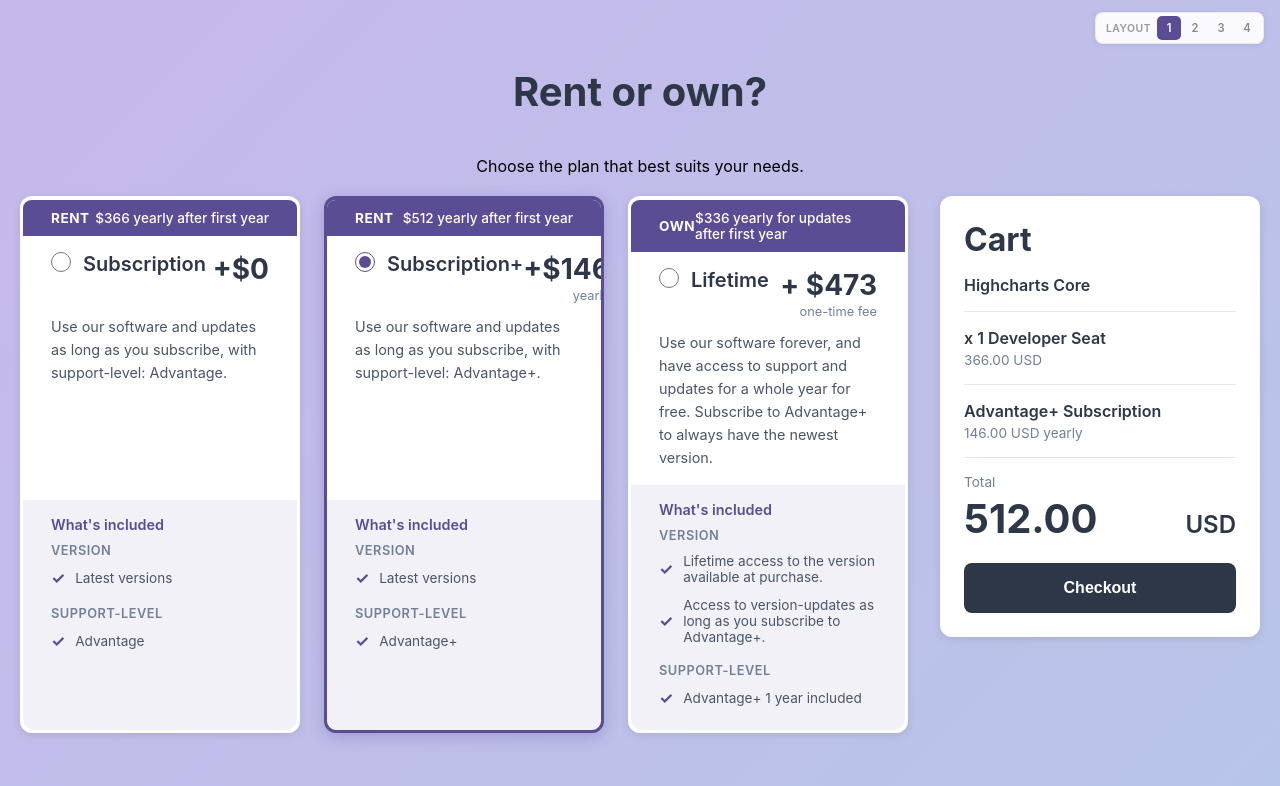
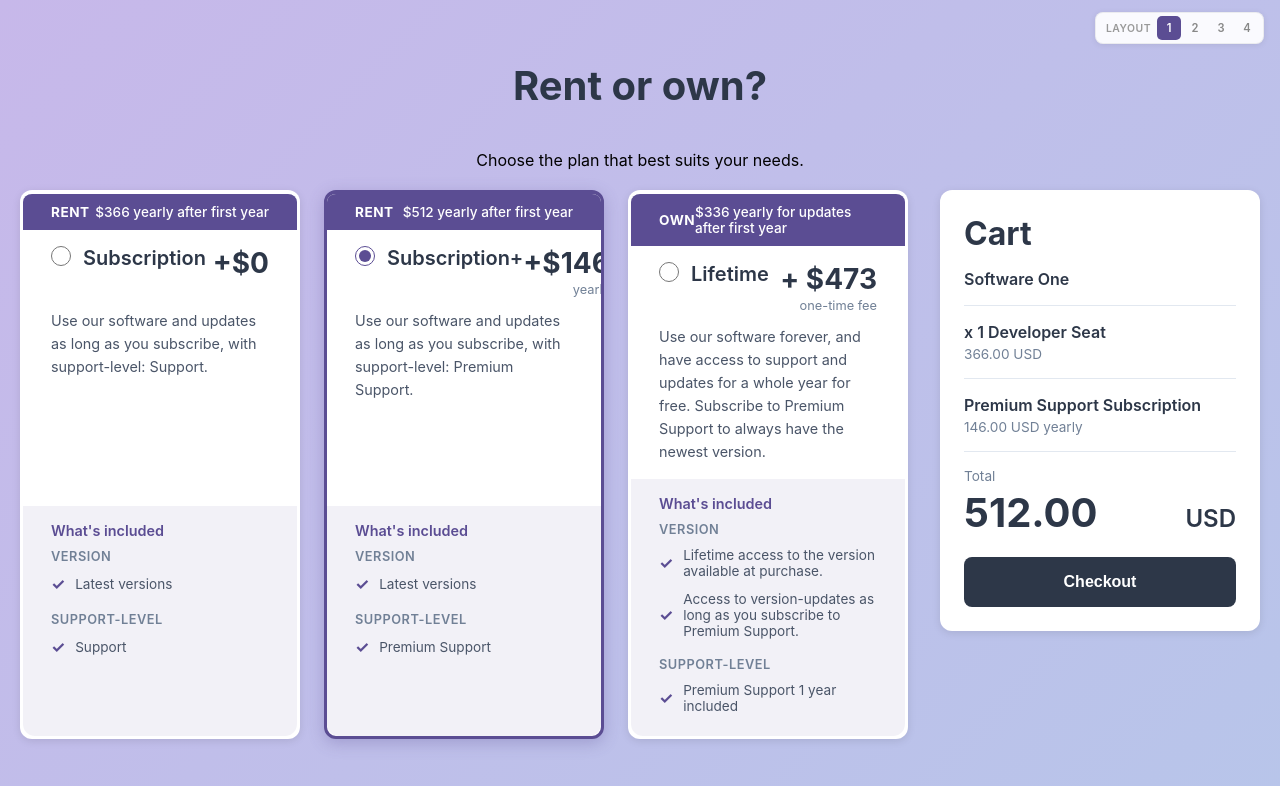
Before and after one commit to kennethknudsen/highsoft-shop-prototype, a React app: page / in a window 1280 px wide. Built offline with nearby package versions, Linux system fonts and the light colour scheme.

Commit message:
Update React components with latest changes (text updates, user-select CSS)

```diff
--- a/src/App.css
+++ b/src/App.css
@@ -6,9 +6,9 @@
   min-height: 100vh;
   padding: 40px 20px;
   background: linear-gradient(135deg, #c7b8ea 0%, #b8c5ea 100%);
-  font-family: -apple-system, BlinkMacSystemFont, 'Segoe UI', 'Roboto', 'Oxygen',
-    'Ubuntu', 'Cantarell', 'Fira Sans', 'Droid Sans', 'Helvetica Neue',
-    sans-serif;
+  font-family:
+    -apple-system, BlinkMacSystemFont, "Segoe UI", "Roboto", "Oxygen", "Ubuntu",
+    "Cantarell", "Fira Sans", "Droid Sans", "Helvetica Neue", sans-serif;
 }
 
 .main-heading {
@@ -50,6 +50,7 @@
   display: flex;
   flex-direction: column;
   height: 100%;
+  user-select: none;
 }
 
 .rent-own-card.rented {
@@ -135,13 +136,13 @@
 }
 
 .rent-own-badge.rented {
-  background: #FEF3E2;
-  color: #C87B2F;
+  background: #fef3e2;
+  color: #c87b2f;
 }
 
 .rent-own-badge.owned {
-  background: #D4F4DD;
-  color: #27AE60;
+  background: #d4f4dd;
+  color: #27ae60;
 }
 
 .rent-own-price-section {
--- a/src/App.jsx
+++ b/src/App.jsx
@@ -10,19 +10,19 @@ function App() {
       id: 'basic-subscription',
       title: 'Subscription',
       badge: 'RENTED',
-      description: 'Use our software and updates as long as you subscribe, with support-level: Advantage.',
+      description: 'Use our software and updates as long as you subscribe, with support-level: Support.',
       price: '+$0',
       priceSubtext: '',
       yearlyAfterFirst: '$366 yearly after first year',
       footer: {
         updates: 'Latest versions',
-        support: 'Advantage'
+        support: 'Support'
       },
       cart: {
-        licenseType: 'SaaS License',
-        productName: 'Highcharts Core',
+        licenseType: 'Annual License',
+        productName: 'Software One',
         seatPrice: 366,
-        subscription: 'Advantage Subscription',
+        subscription: 'Support Subscription',
         subscriptionNote: 'Included in license',
         total: 366
       }
@@ -31,19 +31,19 @@ function App() {
       id: 'yearly-subscription',
       title: 'Subscription+',
       badge: 'RENTED',
-      description: 'Use our software and updates as long as you subscribe, with support-level: Advantage+.',
+      description: 'Use our software and updates as long as you subscribe, with support-level: Premium Support.',
       price: '+$146',
       priceSubtext: 'yearly',
       yearlyAfterFirst: '$512 yearly after first year',
       footer: {
         updates: 'Latest versions',
-        support: 'Advantage+'
+        support: 'Premium Support'
       },
       cart: {
-        licenseType: 'SaaS License',
-        productName: 'Highcharts Core',
+        licenseType: 'Annual License',
+        productName: 'Software One',
         seatPrice: 366,
-        subscription: 'Advantage+ Subscription',
+        subscription: 'Premium Support Subscription',
         subscriptionNote: '146.00 USD yearly',
         total: 512
       }
@@ -52,20 +52,20 @@ function App() {
       id: 'lifetime-license',
       title: 'Lifetime',
       badge: 'OWNED',
-      description: 'Use our software forever, and have access to support and updates for a whole year for free. Subscribe to Advantage+ to always have the newest version.',
+      description: 'Use our software forever, and have access to support and updates for a whole year for free. Subscribe to Premium Support to always have the newest version.',
       price: '+ $473',
       priceSubtext: 'one-time fee',
       yearlyAfterFirst: '$336 yearly for updates after first year',
       footer: {
         extra: 'Lifetime access to the version available at purchase.',
-        updates: 'Access to version-updates as long as you subscribe to Advantage+.',
-        support: 'Advantage+ 1 year included'
+        updates: 'Access to version-updates as long as you subscribe to Premium Support.',
+        support: 'Premium Support 1 year included'
       },
       cart: {
-        licenseType: 'perpetual SaaS License',
-        productName: 'Highcharts Core',
+        licenseType: 'perpetual Annual License',
+        productName: 'Software One',
         seatPrice: 839,
-        subscription: 'Advantage+ Subscription',
+        subscription: 'Premium Support Subscription',
         subscriptionNote: 'First year included, then 335.60 USD yearly',
         total: 839
       }
--- a/src/AppV2.jsx
+++ b/src/AppV2.jsx
@@ -11,18 +11,18 @@ function AppV2() {
       id: 'basic-subscription',
       title: 'Subscription',
       tagline: 'Flexible access',
-      description: 'Use our software and updates as long as you subscribe, with Advantage support.',
+      description: 'Use our software and updates as long as you subscribe, with Support.',
       price: '$366',
       pricePeriod: '/year',
       features: [
         { label: 'Latest versions', desc: 'Access to all updates during your subscription' },
-        { label: 'Advantage support', desc: 'Standard support included with your license' },
+        { label: 'Support', desc: 'Standard support included with your license' },
       ],
       cart: {
-        licenseType: 'SaaS License',
-        productName: 'Highcharts Core',
+        licenseType: 'Annual License',
+        productName: 'Software One',
         seatPrice: 366,
-        subscription: 'Advantage',
+        subscription: 'Support',
         subscriptionNote: 'Included in license',
         total: 366
       }
@@ -32,18 +32,18 @@ function AppV2() {
       title: 'Subscription+',
       tagline: 'Best value',
       recommended: true,
-      description: 'Use our software and updates as long as you subscribe, with Advantage+ support.',
+      description: 'Use our software and updates as long as you subscribe, with Premium Support.',
       price: '$512',
       pricePeriod: '/year',
       features: [
         { label: 'Latest versions', desc: 'Access to all updates during your subscription' },
-        { label: 'Advantage+ support', desc: 'Priority support with faster response times' },
+        { label: 'Premium Support', desc: 'Priority support with faster response times' },
       ],
       cart: {
-        licenseType: 'SaaS License',
-        productName: 'Highcharts Core',
+        licenseType: 'Annual License',
+        productName: 'Software One',
         seatPrice: 366,
-        subscription: 'Advantage+',
+        subscription: 'Premium Support',
         subscriptionNote: '146.00 USD yearly',
         total: 512
       }
@@ -52,19 +52,19 @@ function AppV2() {
       id: 'lifetime-license',
       title: 'Lifetime',
       tagline: 'Permanent license',
-      description: 'Own the software forever. Includes one year of updates and Advantage+ support.',
+      description: 'Own the software forever. Includes one year of updates and Premium Support.',
       price: '$839',
       pricePeriod: 'one-time',
       renewalNote: '$336 yearly for updates after first year',
       features: [
         { label: 'Lifetime access', desc: 'Permanent access to the version at purchase' },
-        { label: 'Advantage+ support', desc: '1 year included, then 335.60 USD yearly' },
+        { label: 'Premium Support', desc: '1 year included, then 335.60 USD yearly' },
       ],
       cart: {
         licenseType: 'Perpetual License',
-        productName: 'Highcharts Core',
+        productName: 'Software One',
         seatPrice: 839,
-        subscription: 'Advantage+',
+        subscription: 'Premium Support',
         subscriptionNote: 'First year included, then 335.60 USD yearly',
         total: 839
       }
@@ -79,7 +79,7 @@ function AppV2() {
 
       <nav className="v2-nav">
         <div className="v2-nav-inner">
-          <div className="v2-logo">Highcharts</div>
+          <div className="v2-logo"></div>
         </div>
       </nav>
 
@@ -174,7 +174,7 @@ function AppV2() {
                 </div>
 
                 <button className="v2-cart-checkout">Proceed to Checkout</button>
-                <p className="v2-cart-secure">Secure checkout powered by Highsoft</p>
+                <p className="v2-cart-secure">Secure checkout</p>
               </div>
             </aside>
           )}
--- a/src/AppV3.jsx
+++ b/src/AppV3.jsx
@@ -12,18 +12,18 @@ function AppV3() {
 
   const cartData = selectedPlan === 'subscription'
     ? {
-        licenseType: 'SaaS License',
-        productName: 'Highcharts Core',
+        licenseType: 'Annual License',
+        productName: 'Software One',
         seatPrice: 366,
-        subscription: advantagePlus ? 'Advantage+' : 'Advantage',
+        subscription: advantagePlus ? 'Premium Support' : 'Support',
         subscriptionNote: advantagePlus ? '146.00 USD yearly' : 'Included in license',
         total: subTotal,
       }
     : {
         licenseType: 'Perpetual License',
-        productName: 'Highcharts Core',
+        productName: 'Software One',
         seatPrice: 839,
-        subscription: 'Advantage+',
+        subscription: 'Premium Support',
         subscriptionNote: 'First year included, then 335.60 USD yearly',
         total: 839,
       }
@@ -34,7 +34,7 @@ function AppV3() {
 
       <nav className="v2-nav">
         <div className="v2-nav-inner">
-          <div className="v2-logo">Highcharts</div>
+          <div className="v2-logo"></div>
         </div>
       </nav>
 
@@ -83,7 +83,6 @@ function AppV3() {
                   </svg>
                   <div>
                     <span className="v2-feature-label">Always the latest version</span>
-                    <span className="v2-feature-desc">Access to all updates during your subscription</span>
                   </div>
                 </li>
                 <li className="v2-feature-row">
@@ -91,8 +90,7 @@ function AppV3() {
                     <path fillRule="evenodd" d="M16.707 5.293a1 1 0 010 1.414l-8 8a1 1 0 01-1.414 0l-4-4a1 1 0 011.414-1.414L8 12.586l7.293-7.293a1 1 0 011.414 0z" clipRule="evenodd" />
                   </svg>
                   <div>
-                    <span className="v2-feature-label">Advantage support</span>
-                    <span className="v2-feature-desc">Standard support included with your license</span>
+                    <span className="v2-feature-label">Support</span>
                   </div>
                 </li>
               </ul>
@@ -109,14 +107,14 @@ function AppV3() {
                 </div>
                 <div className="v2-addon-content">
                   <div className="v2-addon-header">
-                    <span className="v2-addon-title">Upgrade to Advantage+</span>
+                    <span className="v2-addon-title">Upgrade to Premium Support</span>
                     <span className="v2-addon-price">+$146/year</span>
                   </div>
-                  <span className="v2-addon-desc">Priority support with faster response times and dedicated assistance.</span>
+
                 </div>
               </label>
               <button className="v2-compare-link" onClick={(e) => { e.stopPropagation(); setShowCompare(true) }}>
-                Compare Advantage vs Advantage+
+                Compare Support vs Premium Support
               </button>
             </div>
 
@@ -152,7 +150,6 @@ function AppV3() {
                   </svg>
                   <div>
                     <span className="v2-feature-label">Permanent access</span>
-                    <span className="v2-feature-desc">Lifetime access to the version available at purchase</span>
                   </div>
                 </li>
                 <li className="v2-feature-row">
@@ -160,8 +157,7 @@ function AppV3() {
                     <path fillRule="evenodd" d="M16.707 5.293a1 1 0 010 1.414l-8 8a1 1 0 01-1.414 0l-4-4a1 1 0 011.414-1.414L8 12.586l7.293-7.293a1 1 0 011.414 0z" clipRule="evenodd" />
                   </svg>
                   <div>
-                    <span className="v2-feature-label">Advantage+ support — 1 year included</span>
-                    <span className="v2-feature-desc">Priority support with faster response times</span>
+                    <span className="v2-feature-label">Premium Support — 1 year included</span>
                   </div>
                 </li>
               </ul>
@@ -170,7 +166,7 @@ function AppV3() {
                 <svg className="v2-renewal-icon" viewBox="0 0 20 20" fill="currentColor" width="16" height="16">
                   <path fillRule="evenodd" d="M18 10a8 8 0 11-16 0 8 8 0 0116 0zm-7-4a1 1 0 11-2 0 1 1 0 012 0zM9 9a1 1 0 000 2v3a1 1 0 001 1h1a1 1 0 100-2v-3a1 1 0 00-1-1H9z" clipRule="evenodd" />
                 </svg>
-                <span>After the first year Advantage+ renews at $336/year.</span>
+                <span>After the first year Premium Support renews at $336/year.</span>
               </div>
             </div>
           </div>
@@ -205,7 +201,7 @@ function AppV3() {
               </div>
 
               <button className="v2-cart-checkout">Proceed to Checkout</button>
-              <p className="v2-cart-secure">Secure checkout powered by Highsoft</p>
+              <p className="v2-cart-secure">Secure checkout</p>
             </div>
           </aside>
         </div>
@@ -222,8 +218,8 @@ function AppV3() {
             <div className="v2-compare-table">
               <div className="v2-compare-row v2-compare-row--header">
                 <div className="v2-compare-cell v2-compare-cell--label"></div>
-                <div className="v2-compare-cell v2-compare-cell--adv">Advantage</div>
-                <div className="v2-compare-cell v2-compare-cell--advplus">Advantage Plus</div>
+                <div className="v2-compare-cell v2-compare-cell--adv">Support</div>
+                <div className="v2-compare-cell v2-compare-cell--advplus">Premium Support</div>
               </div>
               <div className="v2-compare-section-label">Support</div>
               <div className="v2-compare-row"><div className="v2-compare-cell v2-compare-cell--label">Tech support hours</div><div className="v2-compare-cell v2-compare-cell--adv">10 hrs / developer</div><div className="v2-compare-cell v2-compare-cell--advplus v2-compare-cell--bold">20 hrs / developer</div></div>
--- a/src/AppV4.css
+++ b/src/AppV4.css
@@ -105,6 +105,7 @@
   background: transparent;
   color: #888;
   transition: all 0.15s;
+  user-select: none;
 }
 .v2-cart-toggle-btn--active {
   background: #5b4d93;
@@ -176,6 +177,7 @@
   padding: 32px;
   display: flex;
   flex-direction: column;
+  user-select: none;
 }
 
 .v2-card-top {
@@ -268,6 +270,7 @@
     border-color 0.15s,
     background 0.15s;
   margin-top: auto;
+  user-select: none;
 }
 .v2-addon:hover {
   border-color: #c4bce0;
@@ -478,6 +481,7 @@
   font-weight: 600;
   cursor: pointer;
   transition: background 0.15s;
+  user-select: none;
 }
 .v2-cart-checkout:hover {
   background: #4a3d7f;
@@ -503,6 +507,7 @@
   text-underline-offset: 2px;
   align-self: flex-start;
   transition: color 0.15s;
+  user-select: none;
 }
 .v2-compare-link:hover {
   color: #4a3d7f;
--- a/src/AppV4.jsx
+++ b/src/AppV4.jsx
@@ -13,20 +13,20 @@ function AppV4() {
       const base = 366
       const advPlus = advantagePlus ? 146 : 0
       return {
-        productName: 'Highcharts Core',
-        licenseType: 'SaaS License',
+        productName: 'Software One',
+        licenseType: 'Annual License',
         seatPrice: base,
-        subscription: advantagePlus ? 'Advantage+' : 'Advantage',
+        subscription: advantagePlus ? 'Premium Support' : 'Support',
         subscriptionNote: advantagePlus ? '146.00 USD yearly' : 'Included in license',
         total: base + advPlus,
       }
     }
     // lifetime
     return {
-      productName: 'Highcharts Core',
+      productName: 'Software One',
       licenseType: 'Perpetual License',
       seatPrice: 839,
-      subscription: 'Advantage+',
+      subscription: 'Premium Support',
       subscriptionNote: 'First year included, then 335.60 USD yearly',
       total: 839,
     }
@@ -38,7 +38,7 @@ function AppV4() {
 
       <nav className="v2-nav">
         <div className="v2-nav-inner">
-          <div className="v2-logo">Highcharts</div>
+          <div className="v2-logo"></div>
         </div>
       </nav>
 
@@ -74,7 +74,6 @@ function AppV4() {
                     </svg>
                     <div>
                       <span className="v2-feature-label">Always the latest version</span>
-                      <span className="v2-feature-desc">Access to all updates during your subscription</span>
                     </div>
                   </li>
                   <li className="v2-feature-row">
@@ -82,8 +81,7 @@ function AppV4() {
                       <path fillRule="evenodd" d="M16.707 5.293a1 1 0 010 1.414l-8 8a1 1 0 01-1.414 0l-4-4a1 1 0 011.414-1.414L8 12.586l7.293-7.293a1 1 0 011.414 0z" clipRule="evenodd" />
                     </svg>
                     <div>
-                      <span className="v2-feature-label">Advantage support</span>
-                      <span className="v2-feature-desc">Standard support included with your license</span>
+                      <span className="v2-feature-label">Support</span>
                     </div>
                   </li>
                 </ul>
@@ -100,14 +98,14 @@ function AppV4() {
                   </div>
                   <div className="v2-addon-content">
                     <div className="v2-addon-header">
-                      <span className="v2-addon-title">Upgrade to Advantage+</span>
+                      <span className="v2-addon-title">Upgrade to Premium Support</span>
                       <span className="v2-addon-price">+$146/year</span>
                     </div>
                     <span className="v2-addon-desc">Priority support with faster response times and dedicated assistance.</span>
                   </div>
                 </label>
                 <button className="v2-compare-link" onClick={() => setShowCompare(true)}>
-                  Compare Advantage vs Advantage+
+                  Compare Support vs Premium Support
                 </button>
               </>
             ) : (
@@ -129,7 +127,6 @@ function AppV4() {
                     </svg>
                     <div>
                       <span className="v2-feature-label">Permanent access</span>
-                      <span className="v2-feature-desc">Lifetime access to the version available at purchase</span>
                     </div>
                   </li>
                   <li className="v2-feature-row">
@@ -137,8 +134,7 @@ function AppV4() {
                       <path fillRule="evenodd" d="M16.707 5.293a1 1 0 010 1.414l-8 8a1 1 0 01-1.414 0l-4-4a1 1 0 011.414-1.414L8 12.586l7.293-7.293a1 1 0 011.414 0z" clipRule="evenodd" />
                     </svg>
                     <div>
-                      <span className="v2-feature-label">Advantage+ support — 1 year included</span>
-                      <span className="v2-feature-desc">Priority support with faster response times</span>
+                      <span className="v2-feature-label">Premium Support — 1 year included</span>
                     </div>
                   </li>
                 </ul>
@@ -147,7 +143,7 @@ function AppV4() {
                   <svg className="v2-renewal-icon" viewBox="0 0 20 20" fill="currentColor" width="16" height="16">
                     <path fillRule="evenodd" d="M18 10a8 8 0 11-16 0 8 8 0 0116 0zm-7-4a1 1 0 11-2 0 1 1 0 012 0zM9 9a1 1 0 000 2v3a1 1 0 001 1h1a1 1 0 100-2v-3a1 1 0 00-1-1H9z" clipRule="evenodd" />
                   </svg>
-                  <span>After the first year advantage+ renews at $336/year.</span>
+                  <span>After the first year Premium Support renews at $336/year.</span>
                 </div>
               </>
             )}
@@ -199,7 +195,7 @@ function AppV4() {
               </div>
 
               <button className="v2-cart-checkout">Proceed to Checkout</button>
-              <p className="v2-cart-secure">Secure checkout powered by Highsoft</p>
+              <p className="v2-cart-secure">Secure checkout</p>
             </div>
           </aside>
         </div>
@@ -217,8 +213,8 @@ function AppV4() {
               {/* Header row */}
               <div className="v2-compare-row v2-compare-row--header">
                 <div className="v2-compare-cell v2-compare-cell--label"></div>
-                <div className="v2-compare-cell v2-compare-cell--adv">Advantage</div>
-                <div className="v2-compare-cell v2-compare-cell--advplus">Advantage Plus</div>
+                <div className="v2-compare-cell v2-compare-cell--adv">Support</div>
+                <div className="v2-compare-cell v2-compare-cell--advplus">Premium Support</div>
               </div>
 
               {/* SUPPORT section */}
```
